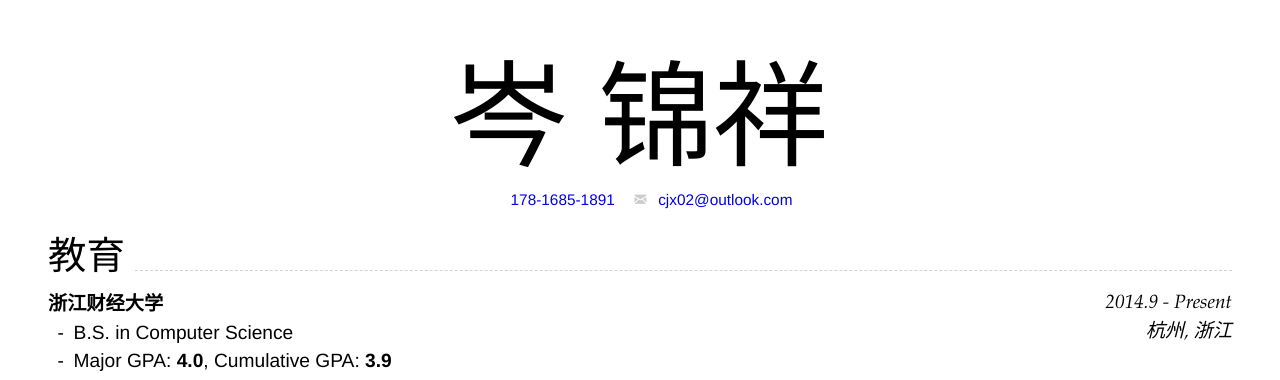
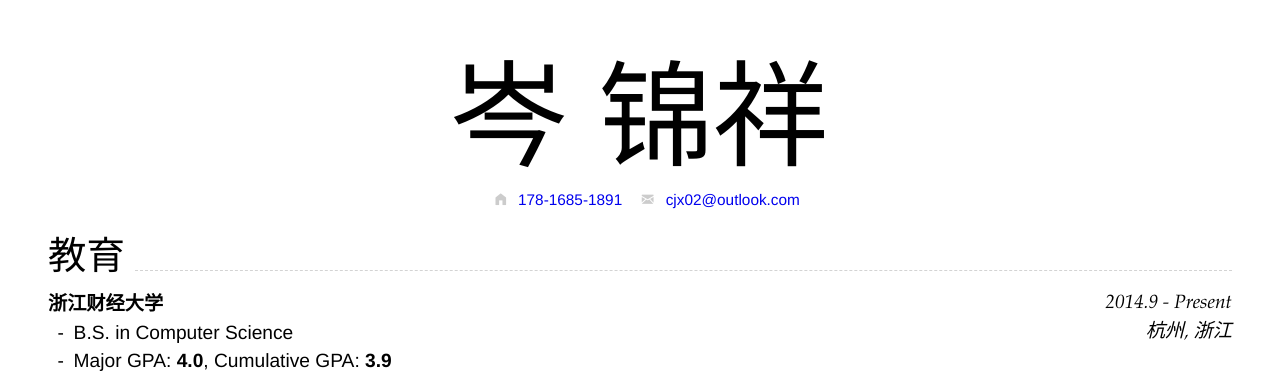
Before and after one commit to wodeni/nimo-markdown-cv, a Jekyll site: the page built from index.md, in a window 1280 px wide. Shown: the top 380 px of the page. Built offline with Jekyll 4.4.1, drawn with Linux system fonts in a browser that asks for light colours.

Commit message:
Update index.md

```diff
--- a/index.md
+++ b/index.md
@@ -6,7 +6,7 @@ pdf: true
 # __岑__ 锦祥
 
 <div id="webaddress">
-<i class="fi-mobilephone" style="margin-left:1em"></i>
+<i class="fi-home" style="margin-left:1em"></i>
 <a href="17816851891" style="margin-left:0.5em">178-1685-1891</a>
 <i class="fi-mail" style="margin-left:1em"></i>
 <a href="cjx02@outlook.com" style="margin-left:0.5em">cjx02@outlook.com</a>
```
